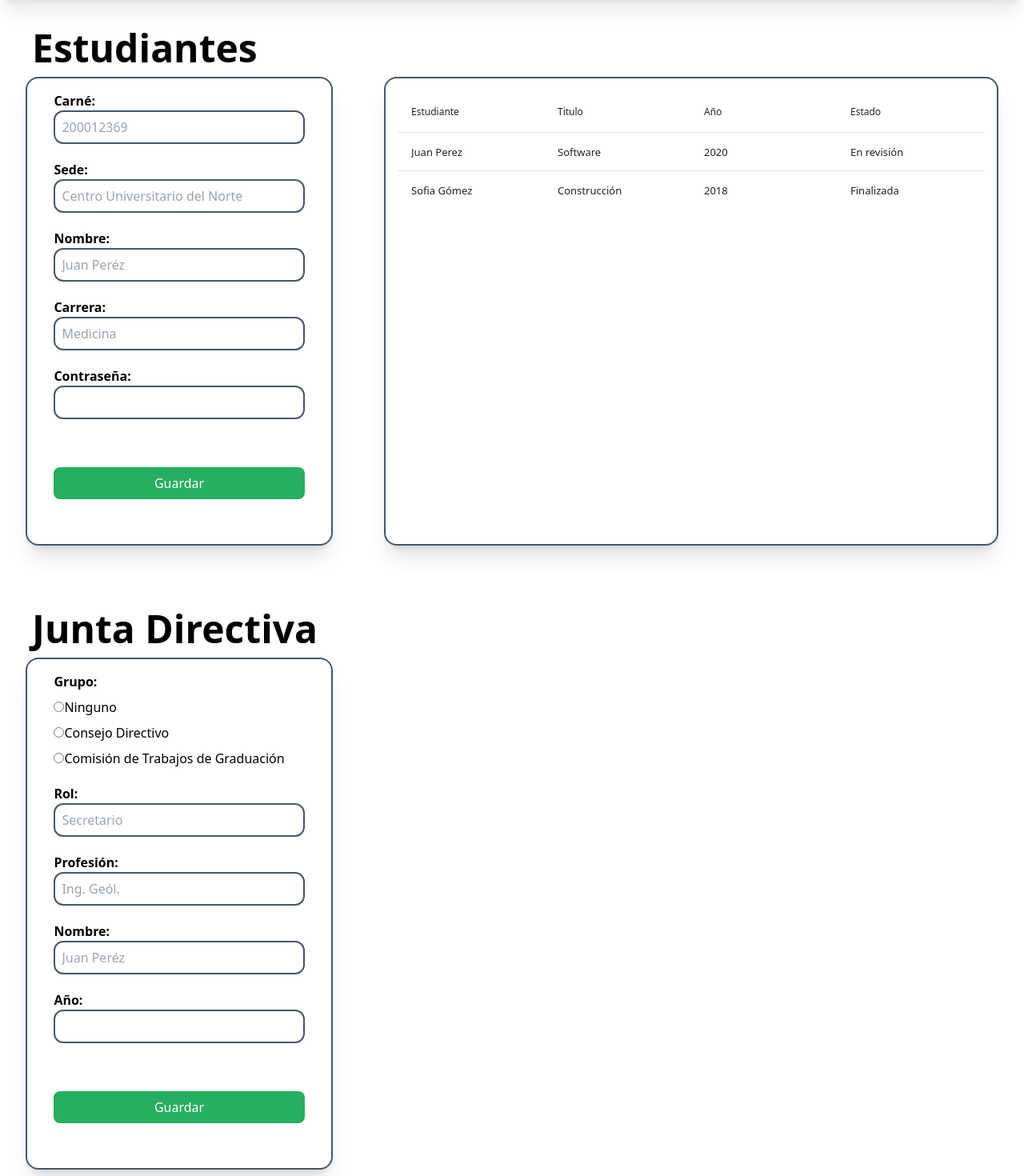
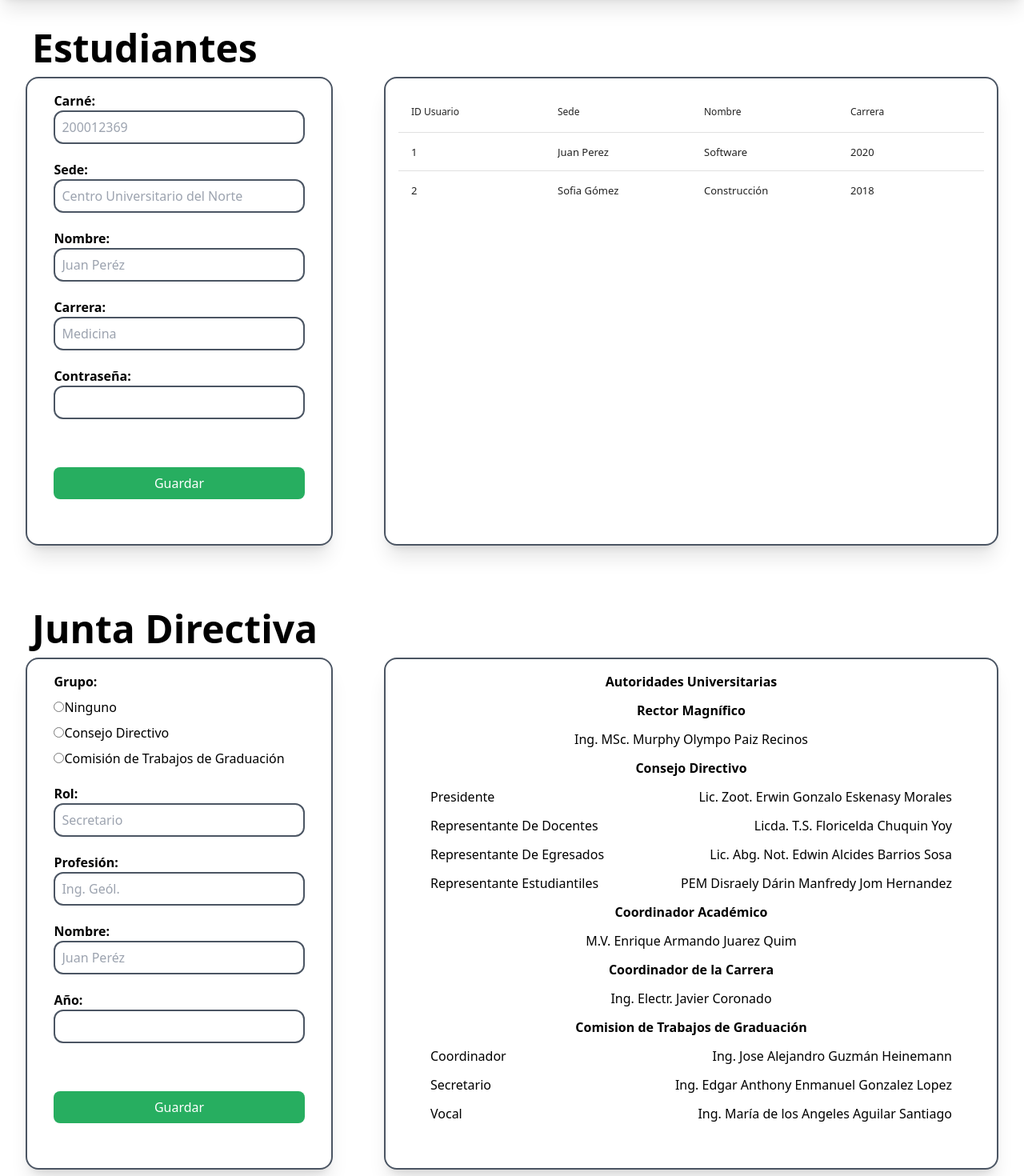
Before and after one commit to Jaguz78/Tesis, a React (Vite) app in the folder client/: page /usuarios in a window 1280 px wide. Shown: the part 80-1550 px from the top of the page at 80% size. Built offline with nearby package versions, Linux system fonts and the light colour scheme.

Commit message:
vista Junta

```diff
--- /dev/null
+++ b/client/src/components/H3.jsx
@@ -0,0 +1,9 @@
+import React from 'react'
+
+export default function H3({name}) {
+  return (
+    <div>
+      <h2 className="text-center text-l font-bold block mb-3">{name}</h2>
+    </div>
+  )
+}
--- /dev/null
+++ b/client/src/components/Junta.jsx
@@ -0,0 +1,97 @@
+import React from 'react'
+import H3 from './H3'
+import P from './P'
+
+export default function Junta() {
+
+    const data=[
+        {
+            rol:"Rector",
+            profesion:"Ing. MSc. ",
+            nombre:"Murphy Olympo Paiz Recinos"
+        },
+        {
+            rol:"Presidente",
+            profesion:"Lic. Zoot. ",
+            nombre:"Erwin Gonzalo Eskenasy Morales"
+        },
+        {
+            rol:"Representante De Docentes",
+            profesion:"Licda. T.S. ",
+            nombre:"Floricelda Chuquin Yoy"
+        },
+        {
+            rol:"Representante De Egresados",
+            profesion:"Lic. Abg. Not. ",
+            nombre:"Edwin Alcides Barrios Sosa"
+        },
+        {
+            rol:"Representante Estudiantil",
+            profesion:"PEM ",
+            nombre:"Disraely Dárin Manfredy Jom Hernandez"
+        },
+        {
+            rol:"Coordinador Académico",
+            profesion:"M.V. ",
+            nombre:"Enrique Armando Juarez Quim"
+        },
+        {
+            rol:"Coordinador de la Carrera",
+            profesion:"Ing. Electr. ",
+            nombre:"Javier Coronado"
+        },
+        {
+            rol:"Coordinador",
+            profesion:"Ing. ",
+            nombre:"Jose Alejandro Guzmán Heinemann"
+        },
+        {
+            rol:"Secretario",
+            profesion:"Ing. ",
+            nombre:"Edgar Anthony Enmanuel Gonzalez Lopez"
+        } ,
+        {
+            rol:"Vocal",
+            profesion:"Ing. ",
+            nombre:"María de los Angeles Aguilar Santiago"
+        },
+    ]
+
+  return (
+    <div className='w-[100%] h-full border-2 border-gray-600 rounded-2xl p-4 shadow-xl'>
+        <H3 name={"Autoridades Universitarias"} />
+        <H3 name={"Rector Magnífico"} /><P align ={"text-center"} name={data[0].profesion + data[0].nombre}/>
+        <H3 name={"Consejo Directivo"}/>
+        <div className='mx-10 flex justify-between'>
+            <div className=' w-[40%] '>
+                <P name={"Presidente"} />
+                <P name={"Representante De Docentes"} />
+                <P name={"Representante De Egresados"} />
+                <P name={"Representante Estudiantiles"} />
+            </div>
+            <div className='text-right w-[60%]'>
+                <P name={data[1].profesion + data[1].nombre} />
+                <P name={data[2].profesion +data[2].nombre} />
+                <P name={data[3].profesion+data[3].nombre} />
+                <P name={data[4].profesion+data[4].nombre} />
+            </div>
+        </div>
+        <H3 name={"Coordinador Académico"} /><P align ={"text-center"} name={data[5].profesion+data[5].nombre}/>
+        <H3 name={"Coordinador de la Carrera"} /><P align ={"text-center"} name={data[6].profesion+data[6].nombre}/>
+        <H3 name={"Comision de Trabajos de Graduación"}/>
+        <div className='mx-10 flex justify-between'>
+            <div className='w-[30%]  '>
+                <P name={"Coordinador"} />
+                <P name={"Secretario"} />
+                <P name={"Vocal"} />
+            </div>
+            <div className='text-right w-[70%]'>
+                <P name={data[7].profesion+data[7].nombre} />
+                <P name={data[8].profesion+data[8].nombre} />
+                <P name={data[9].profesion+data[9].nombre} />
+            </div>
+        </div>
+
+    </div>
+  )
+}
--- /dev/null
+++ b/client/src/components/P.jsx
@@ -0,0 +1,9 @@
+import React from 'react'
+
+export default function P({name,align}) {
+  return (
+    <div className={align}>
+      <h2 className="text-l block mb-3">{name}</h2>
+    </div>
+  )
+}
--- a/client/src/pages/Documento.jsx
+++ b/client/src/pages/Documento.jsx
@@ -71,6 +71,7 @@ function Documento() {
         <main className='w-[90vw] flex flex-col m-auto mt-4'>
             <section className='w-full flex flex-row justify-between'>
                 <div className='flex flex-row'>
+                    <FormatButton setFormat={setFormat} typeFormat='title' activeButton={format}>C</FormatButton>
                     <FormatButton setFormat={setFormat} typeFormat='title' activeButton={format}>T</FormatButton>
                     <FormatButton setFormat={setFormat} typeFormat='title2' activeButton={format}>T2</FormatButton>
                     <FormatButton setFormat={setFormat} typeFormat='title3' activeButton={format}>T3</FormatButton>
--- a/client/src/pages/Home.jsx
+++ b/client/src/pages/Home.jsx
@@ -51,7 +51,8 @@ export default function Home() {
       titulo:'Software',
       sede:'CUNOC',
       carrera:'Sistemas',
-      fecha:'2021'
+      fecha:'2021',
+      fecha_creacion:'Abril'
     },
     {
       id_tesis:2,
@@ -59,7 +60,8 @@ export default function Home() {
       titulo:'Construcción',
       sede:'CUNOR',
       carrera:'Civil',
-      fecha:'2018'
+      fecha:'2018',
+      fecha_creacion:'Mayo'
     },
     {
       id_tesis:3,
@@ -67,7 +69,8 @@ export default function Home() {
       titulo:'Software',
       sede:'CUNOR',
       carrera:'Sistemas',
-      fecha:'2021'
+      fecha:'2021',
+      fecha_creacion:'Enero'
     },
     {
       id_tesis:4,
@@ -75,7 +78,8 @@ export default function Home() {
       titulo:'Construcción',
       sede:'CENTRAL',
       carrera:'Medicina',
-      fecha:'2020'
+      fecha:'2020',
+      fecha_creacion:'Enero'
     }
 
   ]
@@ -93,6 +97,7 @@ export default function Home() {
     let sede = row.sede.toLowerCase().includes(i[0])
     let carrera = row.carrera.toLowerCase().includes(i[0])
     let fecha = row.fecha.toLowerCase().includes(i[0])
+    let fecha_creacion = row.fecha_creacion.toLowerCase().includes(i[0])
 
     if(nombre){
       return nombre
@@ -102,17 +107,21 @@ export default function Home() {
       return sede
     }else if(fecha){
       return fecha
+    }else if(fecha_creacion){
+      return fecha_creacion
     }else{
       return carrera
     }
     })
   }else if(i.length>1){
+    console.log(i)
       newData = data.filter(row =>{
       let nombre = row.nombre.toLowerCase().includes(i[0].trim())
       let titulo = row.titulo.toLowerCase().includes(i[0].trim())
       let sede = row.sede.toLowerCase().includes(i[0].trim())
       let carrera = row.carrera.toLowerCase().includes(i[0].trim())
       let fecha = row.fecha.toLowerCase().includes(i[0].trim())
+      let fecha_creacion = row.fecha_creacion.toLowerCase().includes(i[0])
       if(nombre){
         return nombre
       }else if(titulo){
@@ -121,6 +130,8 @@ export default function Home() {
         return sede
       }else if(fecha){
         return fecha
+      }else if(fecha_creacion){
+        return fecha_creacion
       }else{
         return carrera
       }
@@ -131,6 +142,7 @@ export default function Home() {
       let sede = row.sede.toLowerCase().includes(i[1].trim())
       let carrera = row.carrera.toLowerCase().includes(i[1].trim())
       let fecha = row.fecha.toLowerCase().includes(i[1].trim())
+      let fecha_creacion = row.fecha_creacion.toLowerCase().includes(i[1])
 
       if(nombre){
         return nombre
@@ -140,6 +152,8 @@ export default function Home() {
         return sede
       }else if(fecha){
         return fecha
+      }else if(fecha_creacion){
+        return fecha_creacion
       }else{
         return carrera
       }
@@ -164,7 +178,7 @@ export default function Home() {
   }
   newData=interseccion(arr)
     }
-
+    //console.log(newData)
     setRecords(newData)
   }
 
--- a/client/src/pages/Usuarios.jsx
+++ b/client/src/pages/Usuarios.jsx
@@ -2,46 +2,45 @@ import H2 from "../components/H2"
 import Tabla from "../components/Tabla"
 import StudentForm from "../components/StundentForm"
 import JDirectivaForm from "../components/JDirectivaForm"
+import Junta from "../components/Junta"
 
 export default function Usuarios() {
   const headers = [
     {
-      name:'Estudiante',
-      selector: row=>row.estudiante,
+      name:'ID Usuario',
+      selector: row=>row.id_usuario,
       sortable: true
     },
     {
-      name:'Titulo',
-      selector: row=>row.titulo,
+      name:'Sede',
+      selector: row=>row.sede,
       sortable: true
     },
     {
-      name:'Año',
-      selector: row=>row.año,
+      name:'Nombre',
+      selector: row=>row.nombre,
       sortable: true
     },
 
     {
-      name:'Estado',
-      selector: row=>row.estado,
+      name:'Carrera',
+      selector: row=>row.carrera,
       sortable: true
     }
   ]
 
   const data =[
     {
-      id:1,
-      estudiante: 'Juan Perez',
-      titulo:'Software',
-      año: '2020',
-      estado:'En revisión'
+      id_usuario:1,
+      sede: 'Juan Perez',
+      nombre:'Software',
+      carrera: '2020',
     },
     {
-      id:2,
-      estudiante: 'Sofia Gómez',
-      titulo:'Construcción',
-      año: '2018',
-      estado:'Finalizada'
+      id_usuario:2,
+      sede: 'Sofia Gómez',
+      nombre:'Construcción',
+      carrera: '2018',
     }
   ]
 
@@ -66,7 +65,8 @@ export default function Usuarios() {
         <div className=' mx-auto w-[30%] border-2 border-gray-600 rounded-2xl p-4 shadow-xl'>
         <JDirectivaForm></JDirectivaForm>
         </div>
-        <div className=" mx-auto w-[60%]">
+        <div className=" mx-auto w-[60%] ">
+          <Junta></Junta>
         </div>
       </div>
     </div>
```
